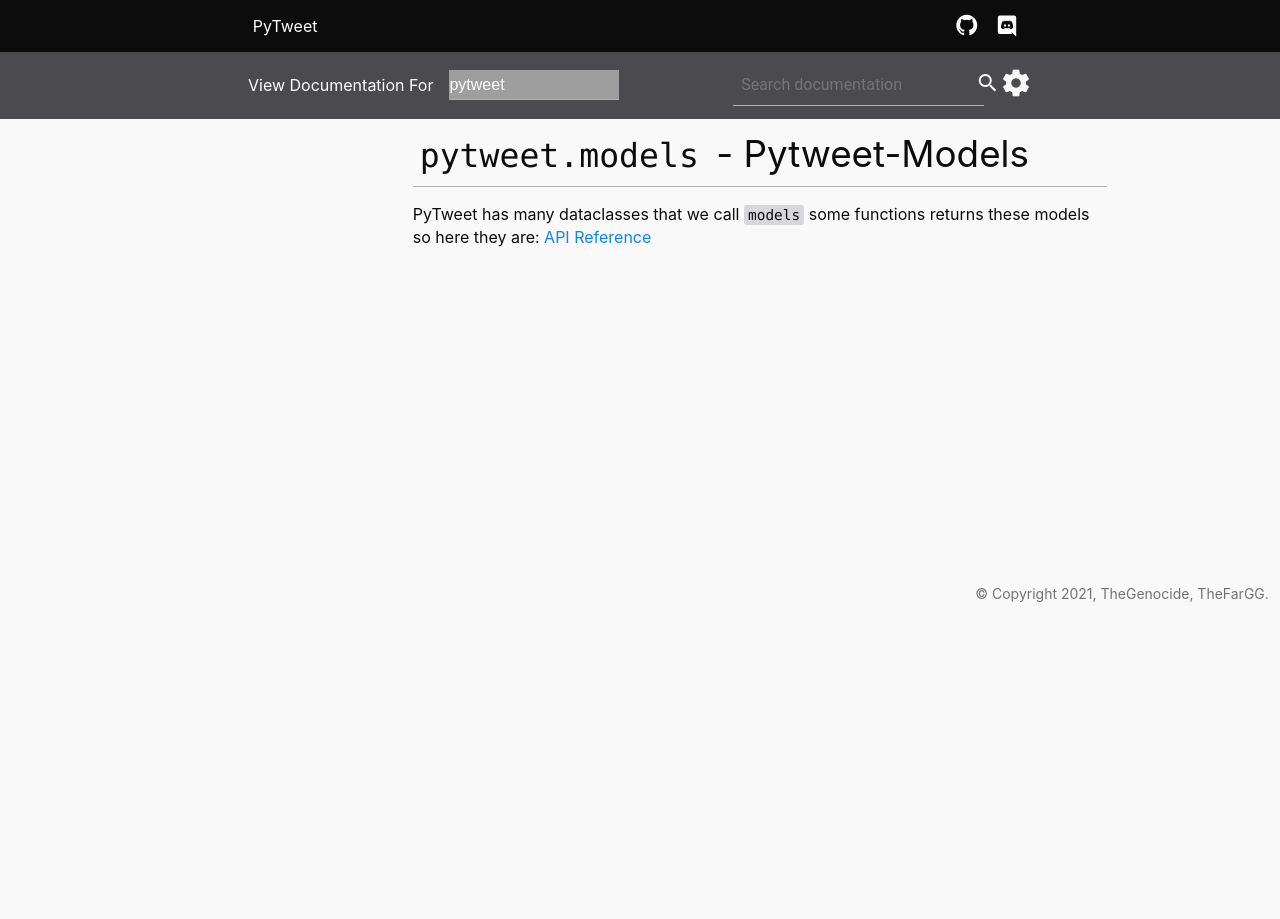
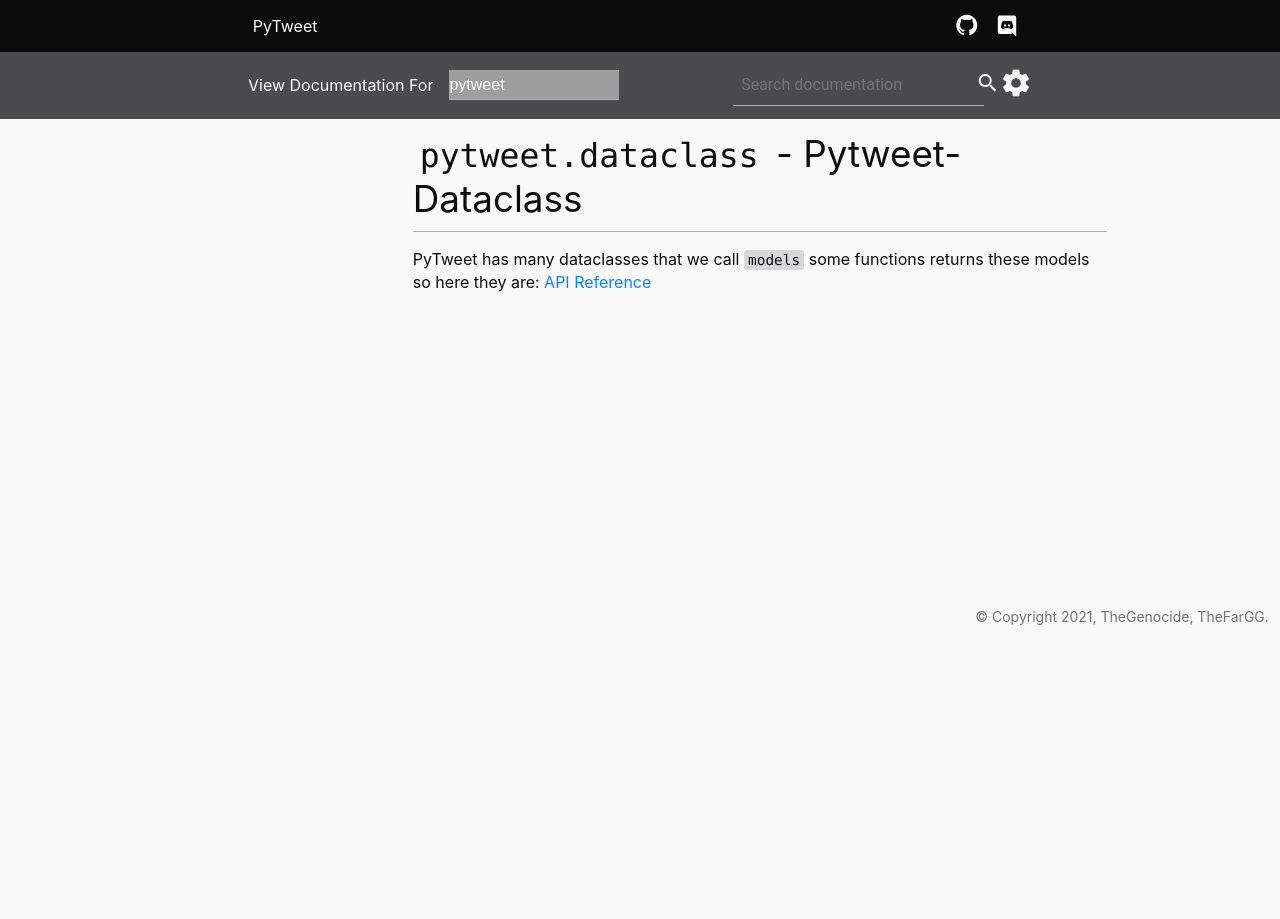
Before and after one commit to PyTweet/PyTweet, a Sphinx documentation site: the page built from docs/models/index.rst, in a window 1280 px wide. Built offline with Sphinx 7.4.7, drawn with Linux system fonts in a browser that asks for light colours; pages that are not in the unit, such as notebooks, are missing from menus; grey boxes are pictures that could not be loaded.

Commit message:
docs: Replace models with dataclass

```diff
--- a/docs/models/api.rst
+++ b/docs/models/api.rst
@@ -1,13 +1,13 @@
-.. currentmodule:: pytweet.models
+.. currentmodule:: pytweet.dataclass
 
 API Reference
 ===============
 
 
-The following section outlines the API of pytweet.models.
+The following section outlines the API of pytweet.dataclass.
 
 
-Classes-Models
+Dataclass
 --------
 
 PollOption
--- a/docs/models/index.rst
+++ b/docs/models/index.rst
@@ -1,4 +1,4 @@
-``pytweet.models`` - Pytweet-Models
+``pytweet.dataclass`` - Pytweet-Dataclass
 ===============
 
 PyTweet has many dataclasses that we call ``models`` some functions returns these models so here they are: :doc:`api`
```
